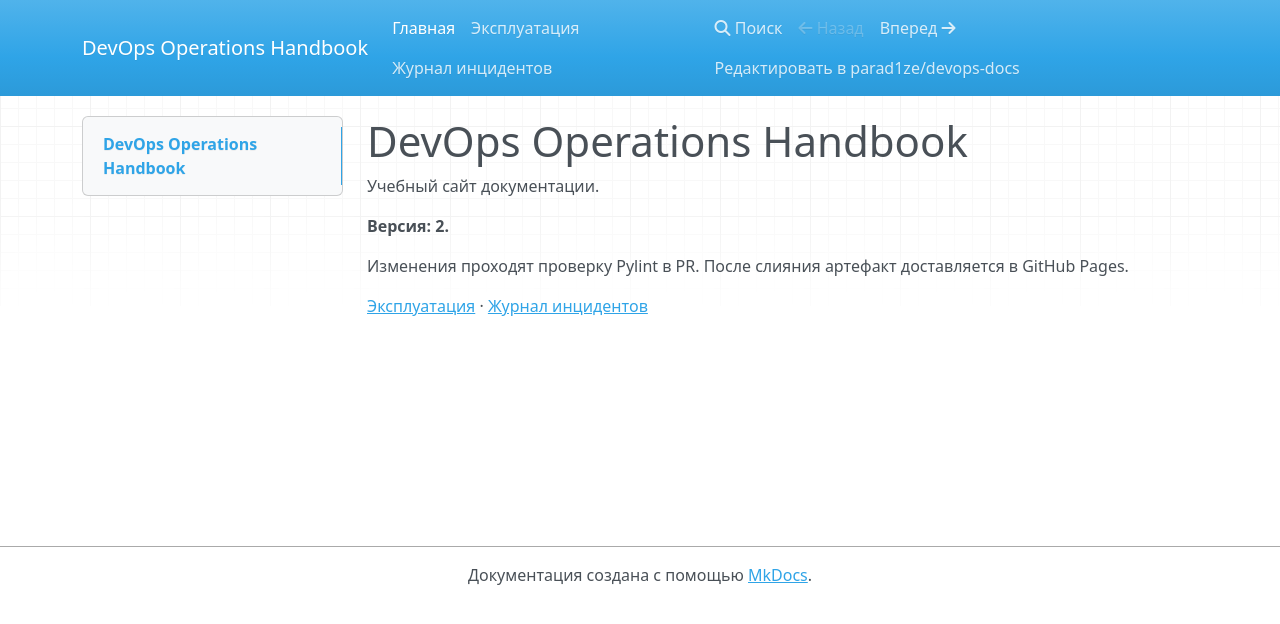
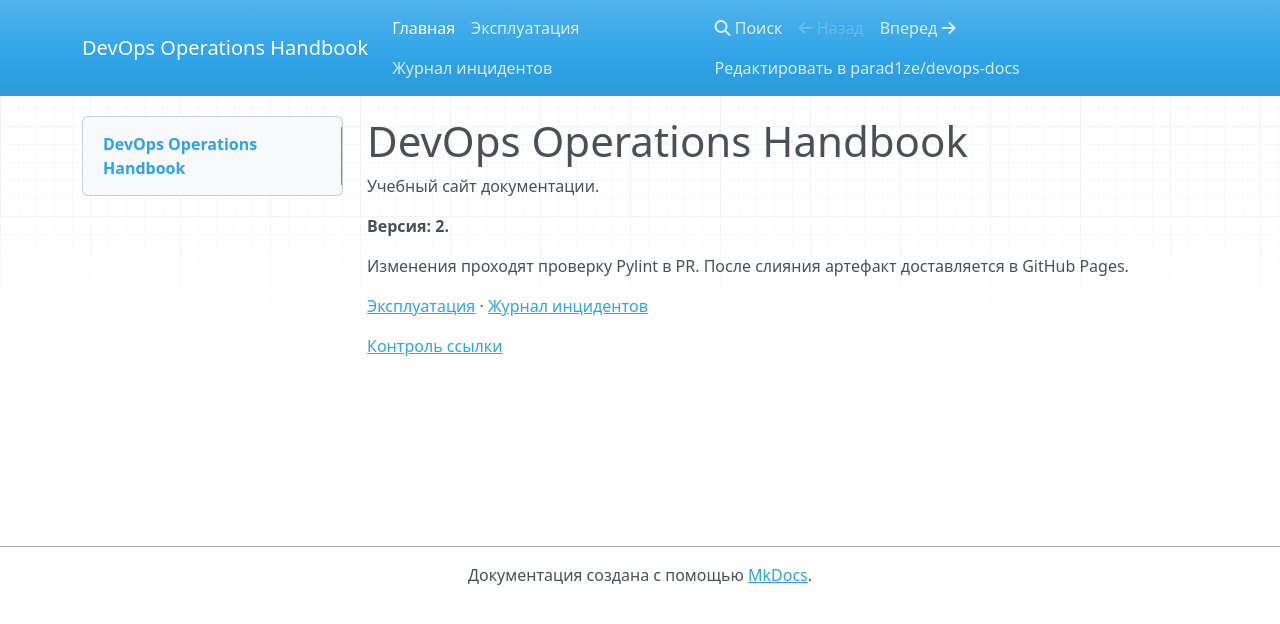
Before and after one commit to parad1ze/devops-docs, an MkDocs documentation site: the page built from docs/index.md, in a window 1280 px wide. Shown: the top 624 px of the page. Built offline with MkDocs 1.6.1, drawn with Linux system fonts in a browser that asks for light colours; nearby versions of some CDN libraries.

Commit message:
test: verify strict documentation gate

```diff
--- a/docs/index.md
+++ b/docs/index.md
@@ -7,3 +7,5 @@
 Изменения проходят проверку Pylint в PR. После слияния артефакт доставляется в GitHub Pages.
 
 [Эксплуатация](runbook.md) · [Журнал инцидентов](incidents.md)
+
+[Контроль ссылки](missing-page.md)
```
